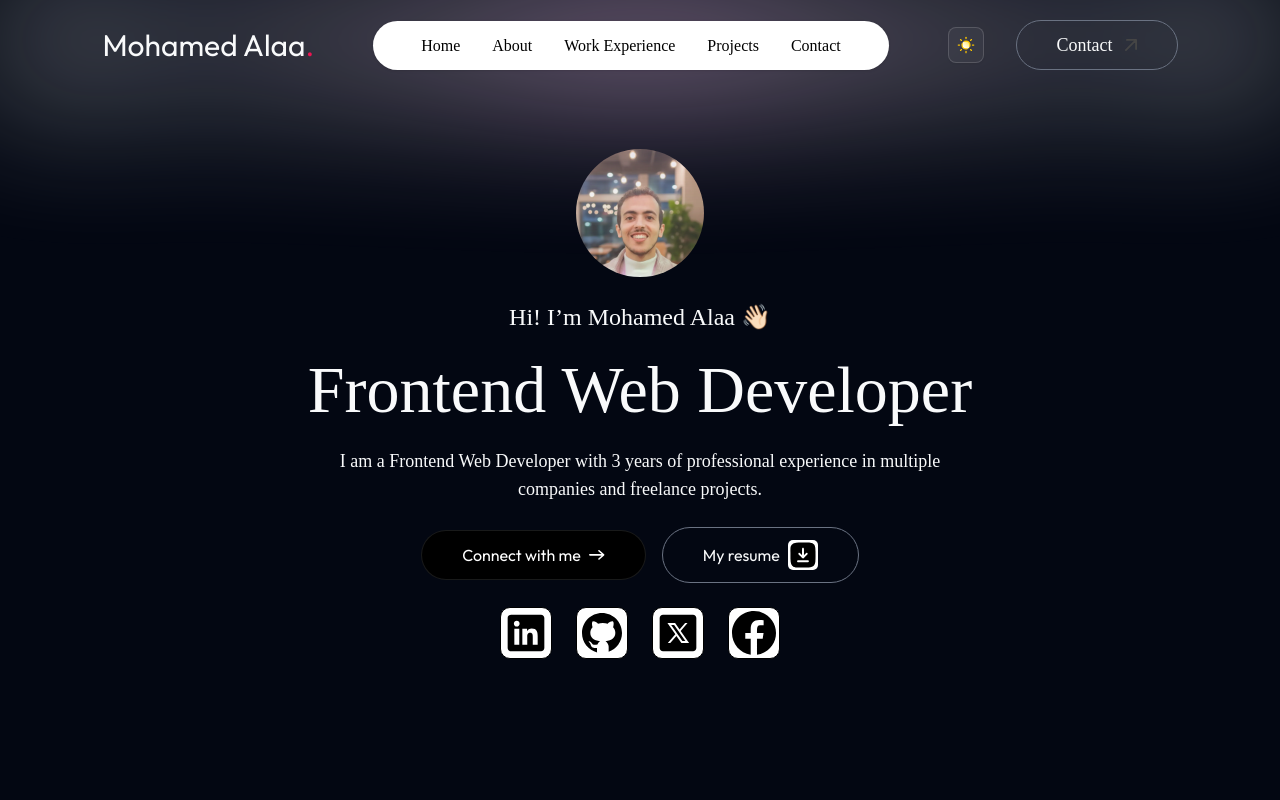
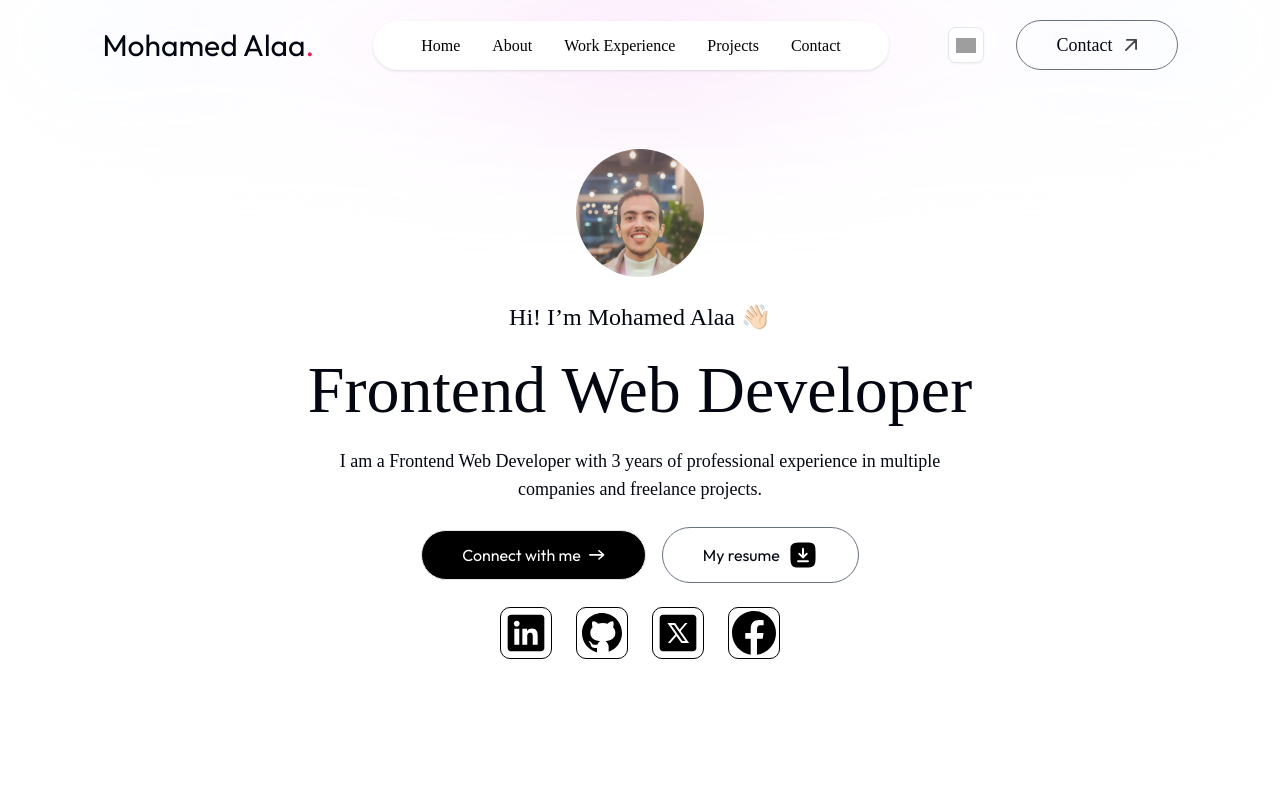
Before and after one commit to MohamdAlaa/Personal-Portfolio, a Next.js app: page / in a window 1280 px wide. Shown: the top 800 px of the page. Built offline with nearby package versions, Linux system fonts and the light colour scheme; grey boxes are pictures that could not be loaded; a web font is replaced by a local one.

Commit message:
Update CV link in Header component and change default theme to light in layout

```diff
--- a/app/components/Header.jsx
+++ b/app/components/Header.jsx
@@ -39,7 +39,7 @@ const Header = () => {
           />
         </Link>
         <Link
-          href="/MohamedAlaa_FrontEndDeveloper_CV.pdf"
+          href="/CV_Mohamed Alaa.pdf"
           target="_blank"
           className="px-10 py-3 border rounded-full border-gray-500 flex items-center gap-2 hover:rotate-10 transition-transform duration-300"
           download
--- a/app/layout.js
+++ b/app/layout.js
@@ -27,7 +27,7 @@ export default function RootLayout({ children }) {
       <body className={`${outfit.variable} ${ovo.variable} antialiased`}>
         <ThemeProvider
           attribute="class"
-          defaultTheme="dark"
+          defaultTheme="light"
           enableSystem
           disableTransitionOnChange
         >
```
Also changed, not shown: 2 other files (tests, documents, lock files or other folders).
